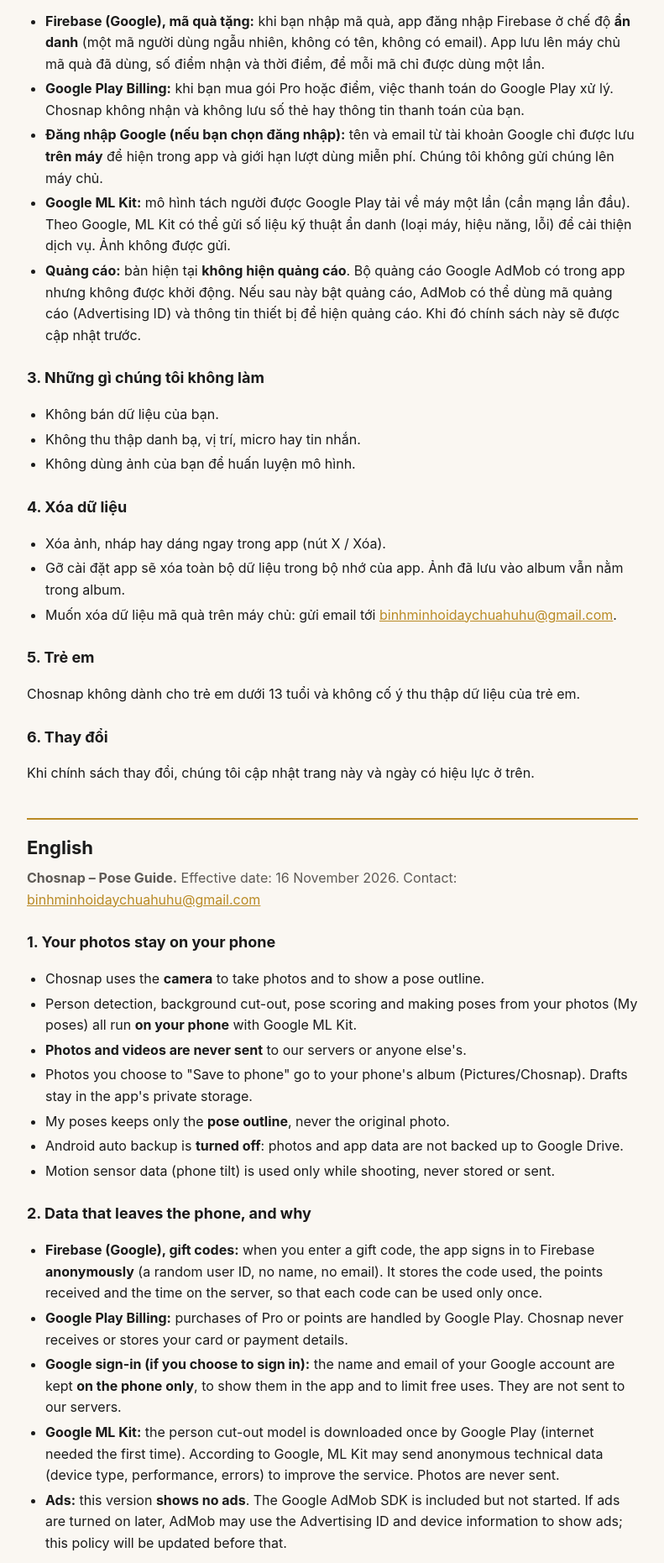
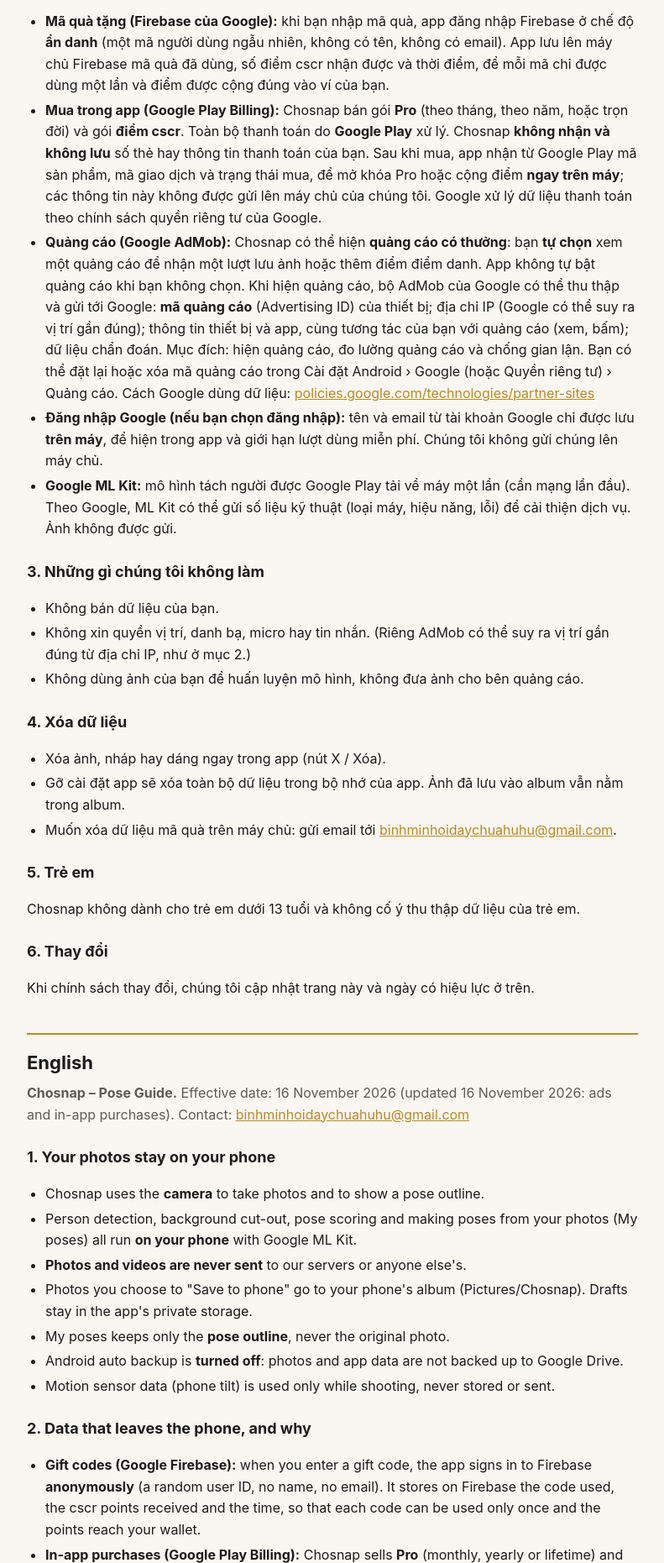
Before and after one commit to ghinoapp/chosnap-privacy, a plain HTML site: page index.html in a window 1280 px wide. Shown: the part 696-2557 px from the top of the page at 84% size, without its empty margins (244-1035 px from the left). Drawn offline with Linux system fonts and the light colour scheme.

Commit message:
Add ads (AdMob), in-app purchases and gift codes to the privacy policy

```diff
--- a/index.html
+++ b/index.html
@@ -27,7 +27,7 @@
 
 <section id="vi" lang="vi">
 <h2>Tiếng Việt</h2>
-<p class="meta"><strong>Chosnap – Tạo dáng ảnh.</strong> Có hiệu lực từ: 16/11/2026. Liên hệ: <a href="mailto:binhminhoidaychuahuhu@gmail.com">binhminhoidaychuahuhu@gmail.com</a></p>
+<p class="meta"><strong>Chosnap – Tạo dáng ảnh.</strong> Có hiệu lực từ: 16/11/2026 (cập nhật: 16/11/2026, thêm quảng cáo và mua trong app). Liên hệ: <a href="mailto:binhminhoidaychuahuhu@gmail.com">binhminhoidaychuahuhu@gmail.com</a></p>
 
 <h3>1. Ảnh của bạn ở trên máy</h3>
 <ul>
@@ -42,18 +42,18 @@
 
 <h3>2. Dữ liệu được gửi đi và lý do</h3>
 <ul>
-<li><strong>Firebase (Google), mã quà tặng:</strong> khi bạn nhập mã quà, app đăng nhập Firebase ở chế độ <strong>ẩn danh</strong> (một mã người dùng ngẫu nhiên, không có tên, không có email). App lưu lên máy chủ mã quà đã dùng, số điểm nhận và thời điểm, để mỗi mã chỉ được dùng một lần.</li>
-<li><strong>Google Play Billing:</strong> khi bạn mua gói Pro hoặc điểm, việc thanh toán do Google Play xử lý. Chosnap không nhận và không lưu số thẻ hay thông tin thanh toán của bạn.</li>
-<li><strong>Đăng nhập Google (nếu bạn chọn đăng nhập):</strong> tên và email từ tài khoản Google chỉ được lưu <strong>trên máy</strong> để hiện trong app và giới hạn lượt dùng miễn phí. Chúng tôi không gửi chúng lên máy chủ.</li>
-<li><strong>Google ML Kit:</strong> mô hình tách người được Google Play tải về máy một lần (cần mạng lần đầu). Theo Google, ML Kit có thể gửi số liệu kỹ thuật ẩn danh (loại máy, hiệu năng, lỗi) để cải thiện dịch vụ. Ảnh không được gửi.</li>
-<li><strong>Quảng cáo:</strong> bản hiện tại <strong>không hiện quảng cáo</strong>. Bộ quảng cáo Google AdMob có trong app nhưng không được khởi động. Nếu sau này bật quảng cáo, AdMob có thể dùng mã quảng cáo (Advertising ID) và thông tin thiết bị để hiện quảng cáo. Khi đó chính sách này sẽ được cập nhật trước.</li>
+<li><strong>Mã quà tặng (Firebase của Google):</strong> khi bạn nhập mã quà, app đăng nhập Firebase ở chế độ <strong>ẩn danh</strong> (một mã người dùng ngẫu nhiên, không có tên, không có email). App lưu lên máy chủ Firebase mã quà đã dùng, số điểm cscr nhận được và thời điểm, để mỗi mã chỉ được dùng một lần và điểm được cộng đúng vào ví của bạn.</li>
+<li><strong>Mua trong app (Google Play Billing):</strong> Chosnap bán gói <strong>Pro</strong> (theo tháng, theo năm, hoặc trọn đời) và gói <strong>điểm cscr</strong>. Toàn bộ thanh toán do <strong>Google Play</strong> xử lý. Chosnap <strong>không nhận và không lưu</strong> số thẻ hay thông tin thanh toán của bạn. Sau khi mua, app nhận từ Google Play mã sản phẩm, mã giao dịch và trạng thái mua, để mở khóa Pro hoặc cộng điểm <strong>ngay trên máy</strong>; các thông tin này không được gửi lên máy chủ của chúng tôi. Google xử lý dữ liệu thanh toán theo chính sách quyền riêng tư của Google.</li>
+<li><strong>Quảng cáo (Google AdMob):</strong> Chosnap có thể hiện <strong>quảng cáo có thưởng</strong>: bạn <strong>tự chọn</strong> xem một quảng cáo để nhận một lượt lưu ảnh hoặc thêm điểm điểm danh. App không tự bật quảng cáo khi bạn không chọn. Khi hiện quảng cáo, bộ AdMob của Google có thể thu thập và gửi tới Google: <strong>mã quảng cáo</strong> (Advertising ID) của thiết bị; địa chỉ IP (Google có thể suy ra vị trí gần đúng); thông tin thiết bị và app, cùng tương tác của bạn với quảng cáo (xem, bấm); dữ liệu chẩn đoán. Mục đích: hiện quảng cáo, đo lường quảng cáo và chống gian lận. Bạn có thể đặt lại hoặc xóa mã quảng cáo trong Cài đặt Android › Google (hoặc Quyền riêng tư) › Quảng cáo. Cách Google dùng dữ liệu: <a href="https://policies.google.com/technologies/partner-sites">policies.google.com/technologies/partner-sites</a></li>
+<li><strong>Đăng nhập Google (nếu bạn chọn đăng nhập):</strong> tên và email từ tài khoản Google chỉ được lưu <strong>trên máy</strong>, để hiện trong app và giới hạn lượt dùng miễn phí. Chúng tôi không gửi chúng lên máy chủ.</li>
+<li><strong>Google ML Kit:</strong> mô hình tách người được Google Play tải về máy một lần (cần mạng lần đầu). Theo Google, ML Kit có thể gửi số liệu kỹ thuật (loại máy, hiệu năng, lỗi) để cải thiện dịch vụ. Ảnh không được gửi.</li>
 </ul>
 
 <h3>3. Những gì chúng tôi không làm</h3>
 <ul>
 <li>Không bán dữ liệu của bạn.</li>
-<li>Không thu thập danh bạ, vị trí, micro hay tin nhắn.</li>
-<li>Không dùng ảnh của bạn để huấn luyện mô hình.</li>
+<li>Không xin quyền vị trí, danh bạ, micro hay tin nhắn. (Riêng AdMob có thể suy ra vị trí gần đúng từ địa chỉ IP, như ở mục 2.)</li>
+<li>Không dùng ảnh của bạn để huấn luyện mô hình, không đưa ảnh cho bên quảng cáo.</li>
 </ul>
 
 <h3>4. Xóa dữ liệu</h3>
@@ -72,7 +72,7 @@
 
 <section id="en" lang="en">
 <h2>English</h2>
-<p class="meta"><strong>Chosnap – Pose Guide.</strong> Effective date: 16 November 2026. Contact: <a href="mailto:binhminhoidaychuahuhu@gmail.com">binhminhoidaychuahuhu@gmail.com</a></p>
+<p class="meta"><strong>Chosnap – Pose Guide.</strong> Effective date: 16 November 2026 (updated 16 November 2026: ads and in-app purchases). Contact: <a href="mailto:binhminhoidaychuahuhu@gmail.com">binhminhoidaychuahuhu@gmail.com</a></p>
 
 <h3>1. Your photos stay on your phone</h3>
 <ul>
@@ -87,18 +87,18 @@
 
 <h3>2. Data that leaves the phone, and why</h3>
 <ul>
-<li><strong>Firebase (Google), gift codes:</strong> when you enter a gift code, the app signs in to Firebase <strong>anonymously</strong> (a random user ID, no name, no email). It stores the code used, the points received and the time on the server, so that each code can be used only once.</li>
-<li><strong>Google Play Billing:</strong> purchases of Pro or points are handled by Google Play. Chosnap never receives or stores your card or payment details.</li>
+<li><strong>Gift codes (Google Firebase):</strong> when you enter a gift code, the app signs in to Firebase <strong>anonymously</strong> (a random user ID, no name, no email). It stores on Firebase the code used, the cscr points received and the time, so that each code can be used only once and the points reach your wallet.</li>
+<li><strong>In-app purchases (Google Play Billing):</strong> Chosnap sells <strong>Pro</strong> (monthly, yearly or lifetime) and <strong>cscr point</strong> packs. All payments are handled by <strong>Google Play</strong>. Chosnap <strong>never receives or stores</strong> your card or payment details. After a purchase the app receives the product ID, purchase token and purchase state from Google Play, to unlock Pro or add points <strong>on the phone</strong>; they are not sent to our servers. Google handles payment data under Google's privacy policy.</li>
+<li><strong>Ads (Google AdMob):</strong> Chosnap may show <strong>rewarded ads</strong>: you <strong>choose</strong> to watch an ad to get one photo save or extra check-in points. Ads are not shown unless you choose them. When an ad is shown, Google's AdMob SDK may collect and send to Google: the device's <strong>Advertising ID</strong>; the IP address (from which Google may infer an approximate location); device and app information, and your interactions with the ad (views, taps); diagnostics. Purposes: to serve and measure ads and to prevent fraud. You can reset or delete the Advertising ID in Android Settings › Google (or Privacy) › Ads. How Google uses this data: <a href="https://policies.google.com/technologies/partner-sites">policies.google.com/technologies/partner-sites</a></li>
 <li><strong>Google sign-in (if you choose to sign in):</strong> the name and email of your Google account are kept <strong>on the phone only</strong>, to show them in the app and to limit free uses. They are not sent to our servers.</li>
-<li><strong>Google ML Kit:</strong> the person cut-out model is downloaded once by Google Play (internet needed the first time). According to Google, ML Kit may send anonymous technical data (device type, performance, errors) to improve the service. Photos are never sent.</li>
-<li><strong>Ads:</strong> this version <strong>shows no ads</strong>. The Google AdMob SDK is included but not started. If ads are turned on later, AdMob may use the Advertising ID and device information to show ads; this policy will be updated before that.</li>
+<li><strong>Google ML Kit:</strong> the person cut-out model is downloaded once by Google Play (internet needed the first time). According to Google, ML Kit may send technical data (device type, performance, errors) to improve the service. Photos are never sent.</li>
 </ul>
 
 <h3>3. What we do not do</h3>
 <ul>
 <li>We do not sell your data.</li>
-<li>We do not collect contacts, location, microphone or messages.</li>
-<li>We do not use your photos to train models.</li>
+<li>We do not ask for location, contacts, microphone or messages permissions. (AdMob may infer an approximate location from the IP address, as described in section 2.)</li>
+<li>We do not use your photos to train models and never give photos to advertisers.</li>
 </ul>
 
 <h3>4. Deleting your data</h3>
```
